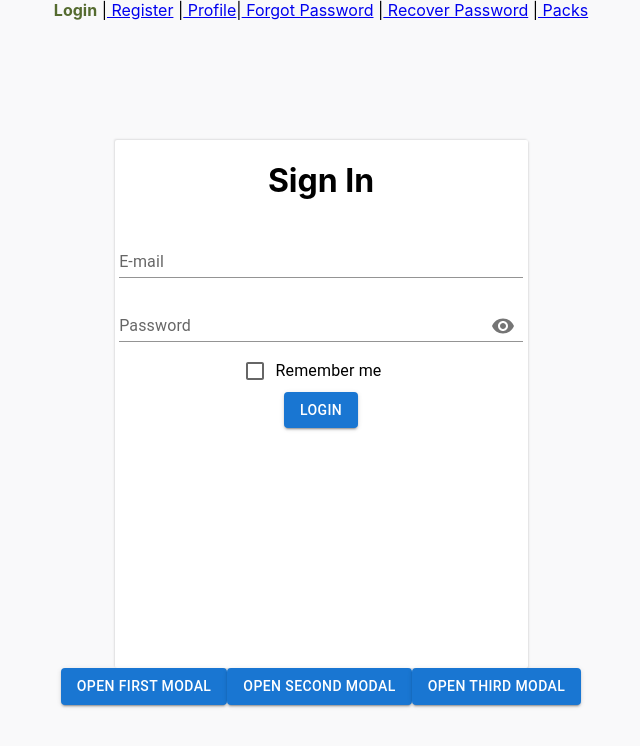
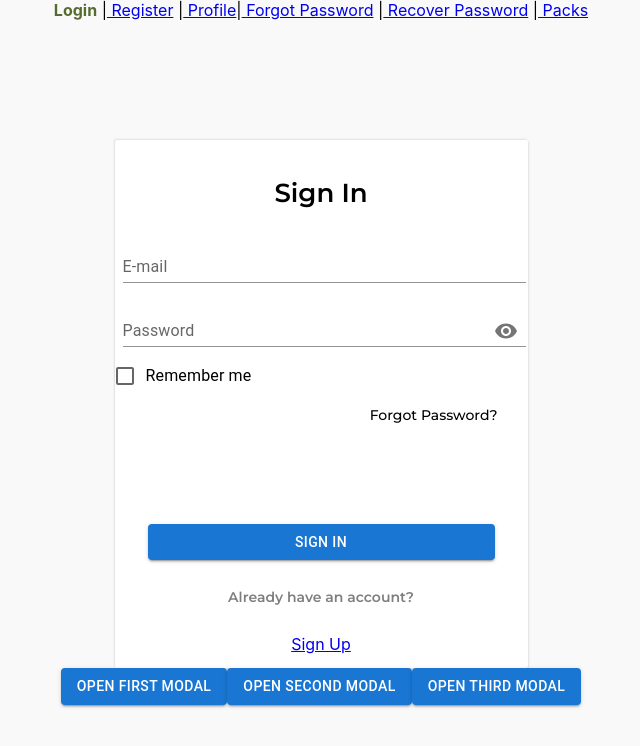
Before and after one commit to vituchini/learning-cards, a React (Create React App) app: page /#/login in a window 1280 px wide. Shown: the top 746 px of the page, without its empty margins (319-959 px from the left). Built offline with nearby package versions, Linux system fonts and the light colour scheme; no server answers.

Commit message:
create ForgotPass and fix Login

```diff
--- /dev/null
+++ b/src/feautures/auth/forgotPass/ForgotPass.module.css
@@ -0,0 +1,115 @@
+.forgotPassWrapper {
+    display: flex;
+    justify-content: center;
+    align-items: center;
+    margin-top: 120px;
+}
+
+.forgotPassContainer {
+    display: flex;
+    flex-direction: column;
+    align-items: center;
+    width: 413px;
+    height: 410px;
+    background: #FFFFFF;
+    box-shadow: 1px 1px 2px rgba(0, 0, 0, 0.1), -1px -1px 2px rgba(0, 0, 0, 0.1);
+    border-radius: 2px;
+}
+
+h1{
+    font-family: 'Montserrat';
+    font-style: normal;
+    font-weight: 600;
+    font-size: 26px;
+    line-height: 32px;
+    padding-top: 20px;
+}
+.textfield{
+    width: 347px;
+}
+.text{
+    padding-top: 25px;
+    padding-bottom: 50px;
+    width: 347px;
+    font-family: 'Montserrat';
+    font-style: normal;
+    font-weight: 400;
+    font-size: 14px;
+    line-height: 24px;
+    opacity: 0.5;
+    text-align: left;
+}
+.question{
+    padding-top: 30px;
+    padding-bottom: 20px;
+    font-family: 'Montserrat';
+    font-style: normal;
+    font-weight: 600;
+    font-size: 14px;
+    line-height: 24px;
+    text-align: center;
+    color: #000000;
+    opacity: 0.5;
+}
+.try {
+    font-family: 'Montserrat';
+    font-style: normal;
+    font-weight: 600;
+    font-size: 16px;
+    line-height: 24px;
+    /* identical to box height, or 150% */
+
+    text-align: center;
+    text-decoration-line: underline;
+
+    color: #366EFF;
+}
+
+
+/*.profileHeader {*/
+/*    margin: 25px;*/
+/*    font-family: sans-serif, 'Montserrat';*/
+/*    font-style: normal;*/
+/*    font-weight: 600;*/
+/*    font-size: 22px;*/
+/*    line-height: 27px;*/
+/*    text-align: center;*/
+/*    color: #000000;*/
+/*}*/
+
+/*.profileEmail {*/
+/*    margin: 25px;*/
+/*    font-family: sans-serif, 'Montserrat';*/
+/*    font-style: normal;*/
+/*    font-weight: 400;*/
+/*    font-size: 14px;*/
+/*    line-height: 24px;*/
+/*    align-items: center;*/
+/*    color: #000000;*/
+/*    opacity: 0.5;*/
+/*}*/
+
+/*.profileBackTo {*/
+/*position: absolute;*/
+/*width: 150px;*/
+/*height: 24px;*/
+/*left: 168px;*/
+/*top: 84px;*/
+/*font-family:  sans-serif, 'Montserrat';*/
+/*font-style: normal;*/
+/*font-weight: 400;*/
+/*font-size: 14px;*/
+/*line-height: 24px;*/
+/*display: flex;*/
+/*align-items: center;*/
+/*color: #000000;*/
+/*}*/
+
+/*.profileBackTo span {*/
+/*    margin-left: 10px;*/
+/*}*/
+
+/*.editableSpan {*/
+/*    margin-top: 30px;*/
+/*    margin-bottom: 31px;*/
+/*}*/
--- /dev/null
+++ b/src/feautures/auth/forgotPass/ForgotPass.tsx
@@ -0,0 +1,19 @@
+import {Button, TextField } from '@mui/material';
+import React from 'react';
+import { NavLink } from 'react-router-dom';
+import style from './ForgotPass.module.css'
+
+export const ForgotPass = () => {
+    return (
+        <div className={style.forgotPassWrapper}>
+            <div className={style.forgotPassContainer}>
+                <h1>Forgot your password?</h1>
+                <TextField className={style.textfield} id="standard-basic" label="Email" variant="standard" />
+                <div className={style.text}>Enter your email address and we will send you further instructions </div>
+                <Button variant="contained">Send Instructions</Button>
+                <div className={style.question}>Did you remember your password?</div>
+                <NavLink to={'/login'} className={({isActive}) => isActive ? style.active : style.try}>Try logging in</NavLink>
+            </div>
+        </div>
+    );
+};
--- a/src/feautures/auth/login/Login.tsx
+++ b/src/feautures/auth/login/Login.tsx
@@ -15,7 +15,8 @@ import styles from '../register/Register.module.css';
 import VisibilityOff from '@mui/icons-material/VisibilityOff';
 import Visibility from '@mui/icons-material/Visibility';
 import {useAppDispatch, useAppSelector} from '../../../bll/store';
-import {Navigate} from 'react-router-dom';
+import {Navigate, NavLink} from 'react-router-dom';
+import style from '../../../routes/RoutesPage.module.css'
 
 export const Login = () => {
 
@@ -107,7 +108,17 @@ export const Login = () => {
                                 checked={formik.values.rememberMe}
                             />}
                         />
-                        <Button type={'submit'} variant={'contained'} color={'primary'}>Login</Button>
+                        <div >
+                            <NavLink to={'/forgotPassword'}
+                                     className={({isActive}) => isActive ? style.active : styles.recovery}> Forgot
+                                Password?</NavLink>
+
+                            <Button className={styles.btnlogin} type={'submit'} variant={'contained'} color={'primary'}>Sign
+                                In</Button>
+
+                            <div className={styles.haveAc}>Already have an account?</div>
+                            <NavLink to={'/register'} className={({isActive}) => isActive ? style.active : ''}> Sign Up</NavLink>
+                        </div>
                         {/*</FormGroup>*/}
                     </div>
                 </form>
--- a/src/feautures/auth/register/Register.module.css
+++ b/src/feautures/auth/register/Register.module.css
@@ -17,7 +17,6 @@
     display: flex;
     flex-direction: column;
     justify-content: center;
-    align-items: center;
 }
 
 .buttonBlock {
@@ -33,3 +32,32 @@
 .error {
     color: red;
 }
+
+.recovery {
+    font-family: 'Montserrat';
+    font-style: normal;
+    font-weight: 500;
+    font-size: 14px;
+    line-height: 17px;
+    text-decoration: none;
+    color: #000000;
+    float: right;
+    padding: 10px 30px 100px 0 ;
+}
+
+.btnlogin {
+    width: 347px;
+    height: 36px;
+    background: #366EFF;
+    box-shadow: 0px 4px 18px rgba(54, 110, 255, 0.35), inset 0px 1px 0px rgba(255, 255, 255, 0.3);
+    padding-top: 30px;
+}
+.haveAc{
+    padding: 25px;
+    opacity: 50%;
+    font-family: 'Montserrat';
+    font-style: normal;
+    font-weight: 600;
+    font-size: 14px;
+    line-height: 24px;
+}
--- a/src/routes/RoutesPage.tsx
+++ b/src/routes/RoutesPage.tsx
@@ -7,6 +7,7 @@ import {Profile} from '../feautures/auth/profile/Profile';
 import {Packs} from '../feautures/packs/Packs';
 import style from './RoutesPage.module.css'
 import {Cards} from '../feautures/cards/Cards';
+import { ForgotPass } from '../feautures/auth/forgotPass/ForgotPass';
 
 export const RoutesPage = () => {
     return (
@@ -25,7 +26,7 @@ export const RoutesPage = () => {
                 <Route path={'/login'} element={<Login/>}/>
                 <Route path={'/register'} element={<Register/>}/>
                 <Route path={'/profile'} element={<Profile/>}/>
-                <Route path={'/forgotPassword'} element={<div>Forgot Password</div>}/>
+                <Route path={'/forgotPassword'} element={<div><ForgotPass/></div>}/>
                 <Route path={'/recoverPassword'} element={<div>Recover Password</div>}/>
                 <Route path={'/packs'} element={<Packs/>}/>
                 <Route path={'/cards/:cardsPack'} element={<Cards/>}/>
```
